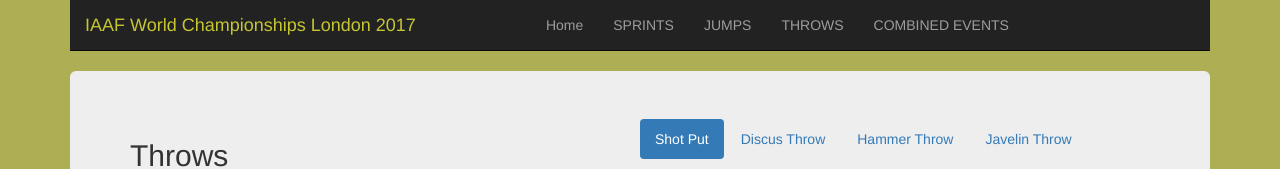
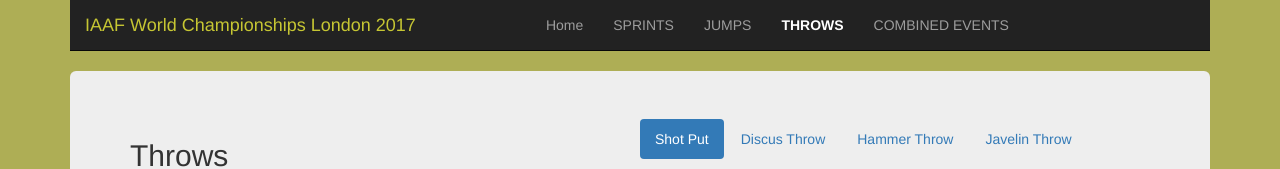
Before and after one commit to pluboj/react-IAAF, a React (Create React App) app: page /throws in a window 1280 px wide. Shown: the top 169 px of the page. Built offline with nearby package versions, Linux system fonts and the light colour scheme.

Commit message:
Update Header component

```diff
--- a/src/App.css
+++ b/src/App.css
@@ -10,3 +10,9 @@
 div.navbar-brand {
   color: #c6c633 !important;
 }
+
+.navbar-nav .active {
+	color: #fff !important;
+	outline: none !important;
+	font-weight: bold;
+}
--- a/src/components/Header.js
+++ b/src/components/Header.js
@@ -1,5 +1,5 @@
 import React from 'react';
-import { Link } from 'react-router-dom';
+import { NavLink } from 'react-router-dom';
 
 const Header = () => (
 	<div className="navbar-wrapper">
@@ -13,11 +13,11 @@
 					</div>
 					<div id="navbar" className="navbar-collapse collapse">
 						<ul className="nav navbar-nav">
-							<li><Link to="/">Home</Link></li>
-							<li><Link to="/sprints">SPRINTS</Link></li>
-							<li><Link to="/jumps">JUMPS</Link></li>
-							<li><Link to="/throws">THROWS</Link></li>
-							<li><Link to="/combined">COMBINED EVENTS</Link></li>
+							<li><NavLink exact to="/">Home</NavLink></li>
+							<li><NavLink to="/sprints">SPRINTS</NavLink></li>
+							<li><NavLink to="/jumps">JUMPS</NavLink></li>
+							<li><NavLink to="/throws">THROWS</NavLink></li>
+							<li><NavLink to="/combined">COMBINED EVENTS</NavLink></li>
 						</ul>
 					</div>
 				</div>
```
